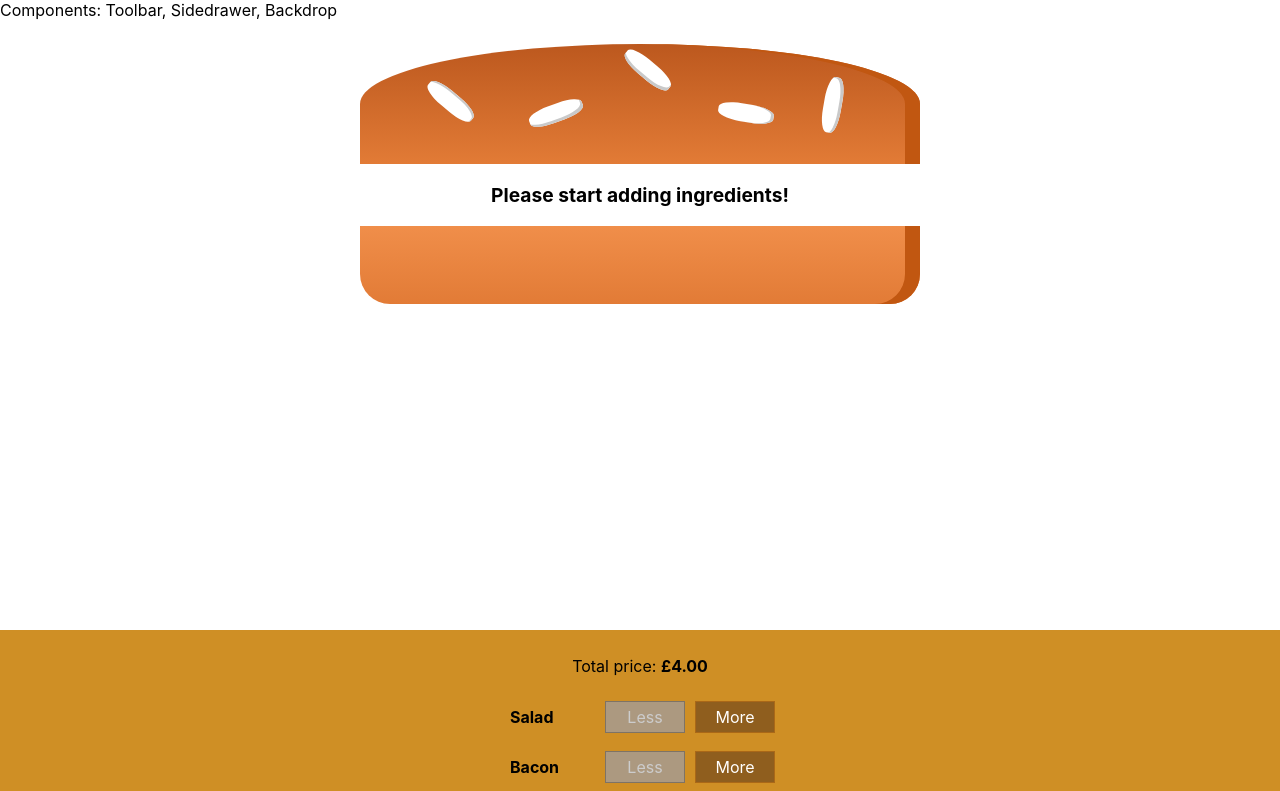
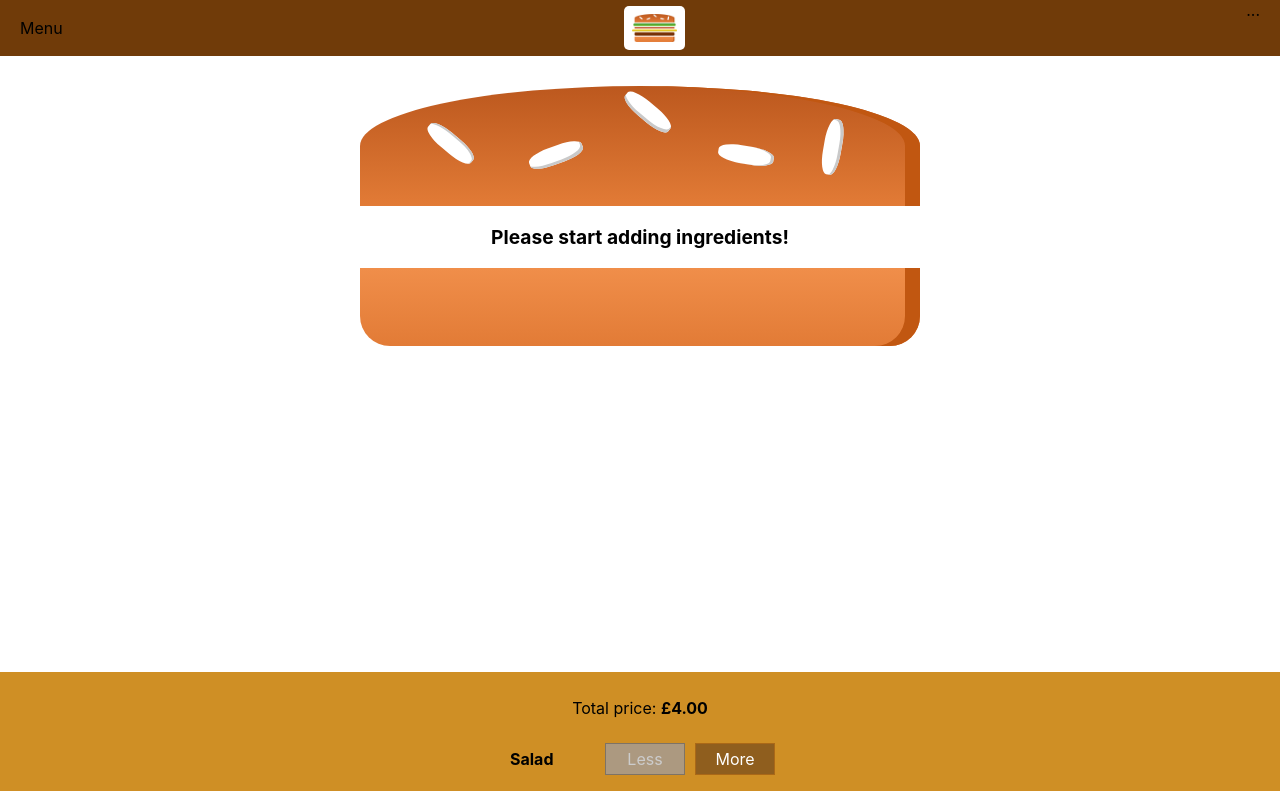
Before and after one commit to yusufcodes/react-burgerbuilder, a React (Create React App) app: page / in a window 1280 px wide. Shown: the top 791 px of the page. Built offline with nearby package versions, Linux system fonts and the light colour scheme.

Commit message:
Added a toolbar including a logo so far. To add is a sidebar and navigation

```diff
--- a/src/components/Layout/Layout.js
+++ b/src/components/Layout/Layout.js
@@ -1,10 +1,11 @@
 import React from 'react';
 import classes from './Layout.module.css';
+import Toolbar from '../Navigation/Toolbar/Toolbar';
 
 const layout = (props) => {
     return (
         <React.Fragment>
-            <div>Components: Toolbar, Sidedrawer, Backdrop</div>
+            <Toolbar />
             <main className={classes.Content}>
                 {props.children}
             </main>
--- a/src/components/Layout/Layout.module.css
+++ b/src/components/Layout/Layout.module.css
@@ -1,3 +1,3 @@
 .Content {
-    margin-top: 10px;
+    margin-top: 72px;
 }
--- /dev/null
+++ b/src/components/Logo/Logo.js
@@ -0,0 +1,11 @@
+import React from 'react';
+import classes from './Logo.module.css';
+import burgerLogo from '../../assets/images/burger-logo.png';
+
+const logo = props => (
+    <div className={classes.Logo}>
+        <img src={burgerLogo} alt="Website logo"></img>
+    </div>
+);
+
+export default logo;
--- /dev/null
+++ b/src/components/Logo/Logo.module.css
@@ -0,0 +1,11 @@
+.Logo {
+    background-color: white;
+    padding: 8px;
+    height: 80%;
+    box-sizing: border-box;
+    border-radius: 5px;
+}
+
+.Logo img {
+    height: 100%;
+}
--- /dev/null
+++ b/src/components/Navigation/Toolbar/Toolbar.js
@@ -0,0 +1,15 @@
+import React from 'react';
+import Logo from '../../../components/Logo/Logo';
+import classes from './Toolbar.module.css';
+
+const toolbar = (props) => (
+    <header className={classes.Toolbar}>
+        <div>Menu</div>
+        <Logo />
+        <nav>
+            ...
+        </nav>
+    </header>
+);
+
+export default toolbar;
--- /dev/null
+++ b/src/components/Navigation/Toolbar/Toolbar.module.css
@@ -0,0 +1,18 @@
+.Toolbar {
+    height: 56px;
+    width: 100%;
+    position: fixed;
+    top: 0;
+    left: 0;
+    background-color: #703B09;
+    display: flex;
+    justify-content: space-between;
+    align-items: center;
+    padding: 0 20px;
+    box-sizing: border-box;
+    z-index: 90;
+}
+
+.Toolbar nav {
+    height: 100%;
+}
```
Also changed, not shown: src/assets/images/burger-logo.png (added).
